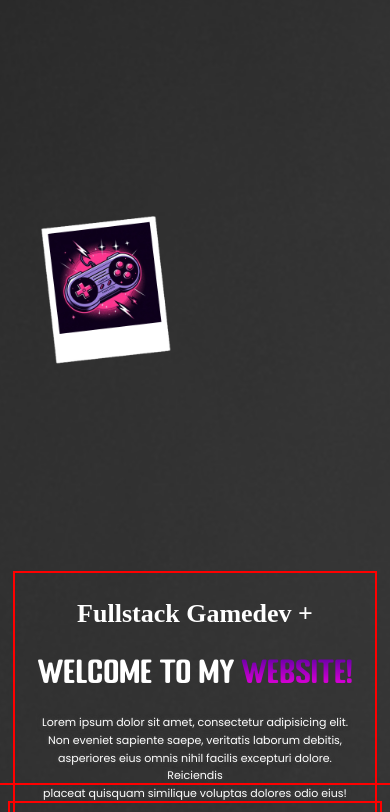
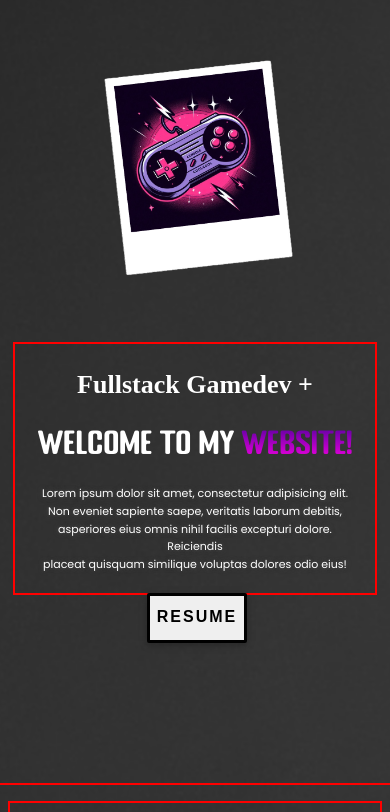
Before and after one commit to Firathubgit/FiratPortfolioWebsite, a website: page index.html in a window 390 px wide. Shown: the part 1205-2017 px from the top of the page. Drawn offline with nearby package versions, Linux system fonts and the light colour scheme; a web font is replaced by a local one.

Commit message:
Vercel Testing

```diff
--- a/css/styles.css
+++ b/css/styles.css
@@ -1701,6 +1701,16 @@ article {
     top: 100px;
   }
 
+  .about-img{
+    padding-right: 20px;
+    padding-left: 00px;
+
+    margin-bottom: 00px;
+    margin-top: -00px;
+    width: 80vw;
+    outline: white;
+  }
+
   .defaultSection .hero1Text {
     font-size: 30px;
     width: 320px;
```
